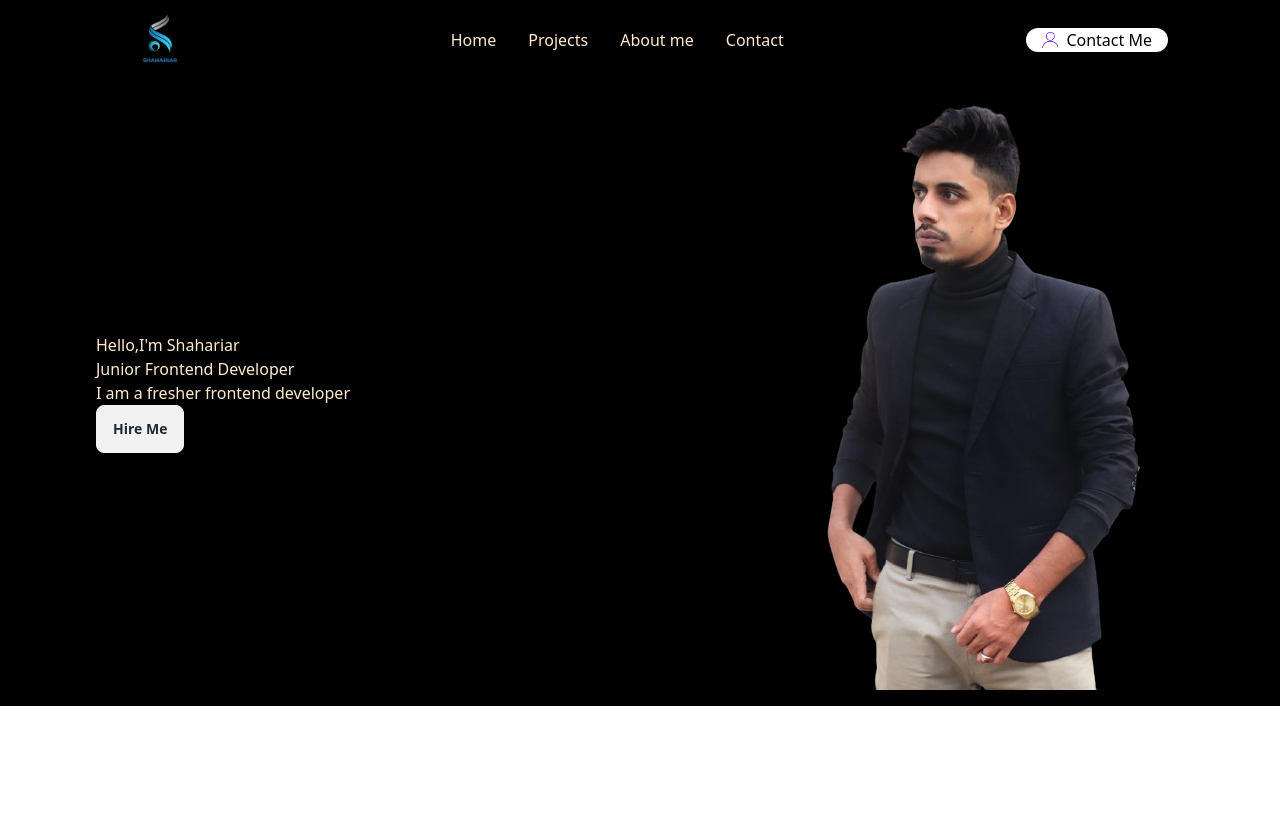
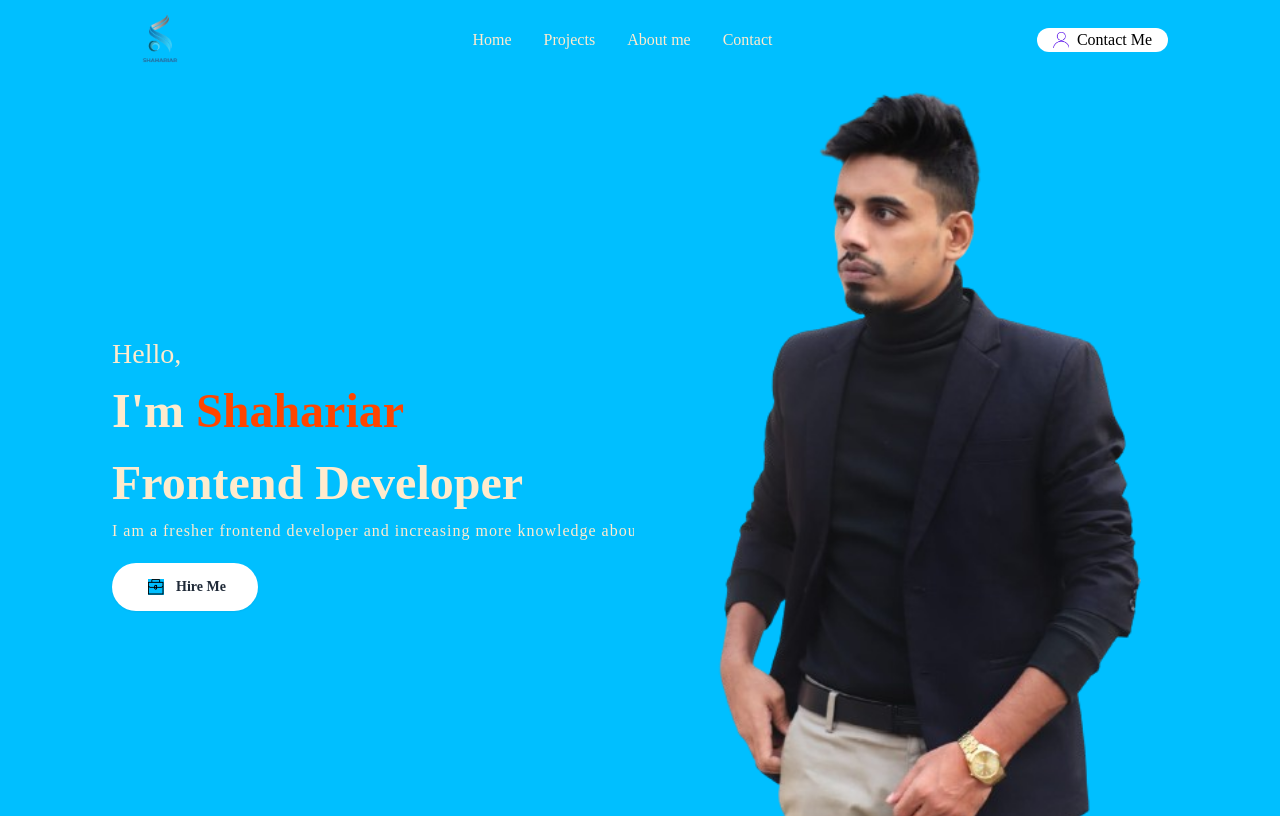
Before and after one commit to shahariarshan/shahariar-portfolio, a React (Vite) app: page / in a window 1280 px wide. Built offline with nearby package versions, Linux system fonts and the light colour scheme.

Commit message:
intro section

```diff
--- a/index.html
+++ b/index.html
@@ -7,6 +7,9 @@
     <meta name="viewport" content="width=device-width, initial-scale=1.0" />
     <title>Shahariar's Portfolio</title>
     <link rel="stylesheet" href="./style.css">
+    <link rel="preconnect" href="https://fonts.googleapis.com">
+<link rel="preconnect" href="https://fonts.gstatic.com" crossorigin>
+<link href="https://fonts.googleapis.com/css2?family=Libre+Baskerville:ital,wght@0,700;1,400&display=swap" rel="stylesheet">
   </head>
   <body>
     <div id="root"></div>
--- a/src/Components/Intro/Intro.jsx
+++ b/src/Components/Intro/Intro.jsx
@@ -1,19 +1,22 @@
 
 import './intro.css'
 import introImg from '../../assets/1-removebg-preview.png'
+import hireMe from '../../assets/Untitled_design-removebg-preview.png'
 import { Link } from 'react-router-dom';
 const Intro = () => {
     return (
-       <section id='intro' className=' hero-content flex justify-between flex-col lg:flex-row-reverse'>
-         <div>
+       <section id='intro' className='flex'>
+
+        <div className='introContent'>
+            <span className='hello'>Hello,</span>
+            <span className='introText'>I'm <span className='introName'>Shahariar  </span><br />
+            Frontend Developer</span>
+        <p className='introDes'>I am a fresher frontend developer and increasing more knowledge about it.</p>
+        <Link><button className='btn'><img  src={hireMe} alt="Hire Me" className='btnImg' />Hire Me</button></Link>
+        </div>
+        <div>
            <img  src={introImg} alt="Profile" className='bg'/>
            </div>
-        <div className='introContent'>
-            <span className='hello'>Hello,</span>
-            <span className='introText'>I'm <span>Shahariar <br />Junior Frontend Developer</span></span>
-        <p>I am a fresher frontend developer</p>
-        <Link><button className='btn'>Hire Me</button></Link>
-        </div>
 
        </section>
     );
--- a/src/Components/Intro/intro.css
+++ b/src/Components/Intro/intro.css
@@ -1,16 +1,73 @@
 #intro{
-    /* height: calc(100vh - 4rem); */
-    /* width: 100vw; */
+    height: calc(100vh - 4rem);
+     width: 100vw;
     max-width: 70rem;
     margin: 0 auto;
     overflow: hidden;
     position: relative;
 }
-/* .bg{
+.bg{
     position: absolute;
-    top:-4rem;
-    z-index: -1;
+    /* top:-4rem; */
+    z-index: -1px;
     right: 0;
     height: 100vh;
 
-} */
+}
+.introContent{
+    height: 100vh;
+    width: 100vw;
+    padding: 2rem;
+    font-size: 3rem;
+    font-weight: 700;
+    display: flex;
+    flex-direction: column;
+    justify-content: center;
+}
+.hello{
+    font-size: 1.75rem;
+    font-weight: 100;
+}
+.introName{
+    color: orangered;
+}
+.introDes{
+    font-size: medium;
+    font-weight: 100;
+    letter-spacing: 1px;
+}
+.btn{
+ background: white;
+ margin: 1rem 0;
+ padding: 0.75rem 2rem;
+ border: none;
+ border-radius: 2rem;
+}
+.btnImg{
+
+    object-fit: cover;
+    margin:0 0.25rem ;
+    height: 1rem;
+}
+@media screen and (max-width:840px) {
+    .bg{
+        right: -10vw;
+    }
+    .introContent{
+        font-size: 4.5vw;
+    }
+    .hello{
+        font-size: 4.5vw;
+    }
+
+}
+@media screen and (max-width:480px) {
+    /* .bg{
+        right: -20vw;
+    } */
+    .introDes{
+        font-size: small;
+    }
+
+
+}
--- a/src/Components/Navber/Navber.jsx
+++ b/src/Components/Navber/Navber.jsx
@@ -14,14 +14,16 @@ const Navbar = () => {
 
                 <div className='desktopMenu'>
                     <Link className='navItem'>Home</Link>
-        <Link  className='navItem'>Projects</Link>
-        <Link  className='navItem'>About me</Link>
-        <Link  className='navItem'>Contact</Link>
+                    <Link className='navItem'>Projects</Link>
+                    <Link className='navItem'>About me</Link>
+                    <Link className='navItem'>Contact</Link>
                 </div>
+                <div>
                     <button className='desktopMenuBtn'>
                         <img className='contactLogo mr-2' src={contact} alt="" />
                         Contact Me
                     </button>
+                </div>
             </nav>
         </div>
     );
--- a/style.css
+++ b/style.css
@@ -4,10 +4,11 @@
     box-sizing: border-box;
     text-decoration: none;
     background: transparent;
-    background-color:black;
+    background-color:deepskyblue;
     color: blanchedalmond;
+    font-family: 'Baskerville';
 }
-body{
+*body{
     background: rgb(30, 35, 40);
      color: white;
     overflow: hidden;
```
Also changed, not shown: src/assets/Untitled_design-removebg-preview.png (added). Lines whose indentation alone changed are shown as unchanged.
